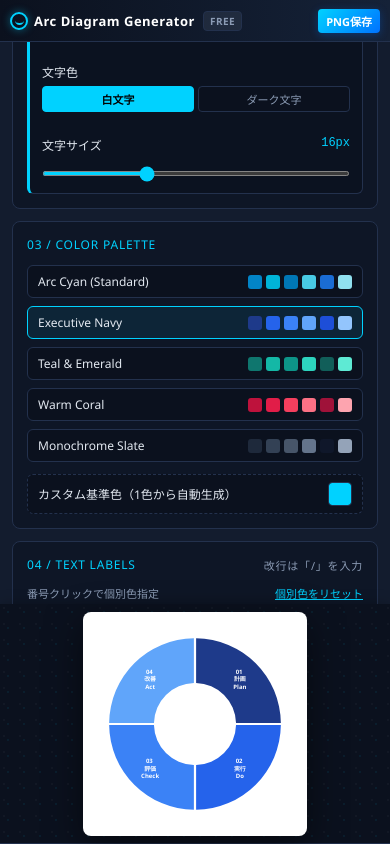
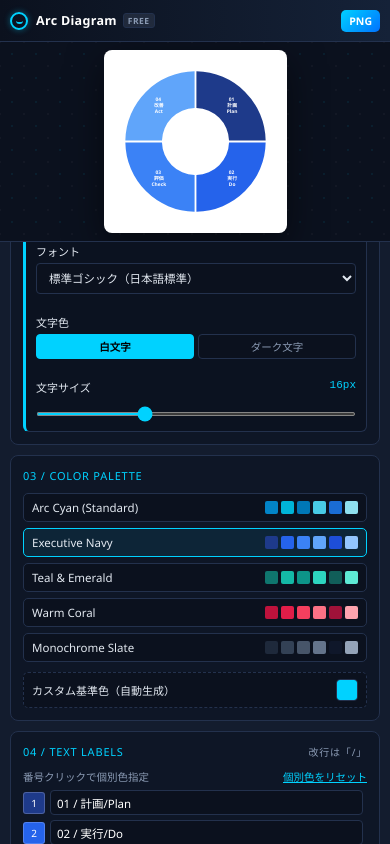
Before and after one commit to arcutilitylabs/app, a plain HTML site: page diagram-standard/index.html in a window 390 px wide. Both pictures are taken after a click on the element "Executive Navy". Drawn offline with Linux system fonts and the light colour scheme.

Commit message:
Improve HTML structure and style for responsiveness
Refactor HTML structure and styles for better responsiveness and aesthetics.

```diff
--- a/diagram-standard/index.html
+++ b/diagram-standard/index.html
@@ -2,7 +2,7 @@
 <html lang="ja">
 <head>
 <meta charset="UTF-8">
-<meta name="viewport" content="width=device-width, initial-scale=1.0">
+<meta name="viewport" content="width=device-width, initial-scale=1.0, maximum-scale=1.0, user-scalable=no">
 <title>Arc Diagram Generator | Arc Utility Labs</title>
 <style>
   :root {
@@ -25,17 +25,23 @@
     font-family: 'Hiragino Kaku Gothic ProN', 'Segoe UI', 'Meiryo', sans-serif;
   }
 
-  body {
+  html, body {
+    width: 100%;
+    height: 100%;
+    height: 100dvh;
+    overflow: hidden;
     background-color: var(--bg-dark);
     color: var(--text-main);
+  }
+
+  body {
     display: flex;
     flex-direction: column;
-    height: 100vh;
-    overflow: hidden;
   }
 
+  /* ヘッダー */
   header {
-    height: 46px;
+    height: 44px;
     background: linear-gradient(90deg, #0b111e 0%, #152238 100%);
     border-bottom: 1px solid var(--border-color);
     display: flex;
@@ -43,69 +49,75 @@
     justify-content: space-between;
     padding: 0 16px;
     flex-shrink: 0;
+    z-index: 100;
   }
 
   .brand {
     display: flex;
     align-items: center;
-    gap: 10px;
+    gap: 8px;
   }
 
   .brand-logo {
-    width: 22px;
-    height: 22px;
+    width: 18px;
+    height: 18px;
     border: 2px solid var(--accent-cyan);
     border-radius: 50%;
     position: relative;
     display: flex;
     align-items: center;
     justify-content: center;
-    box-shadow: 0 0 8px rgba(0, 210, 255, 0.4);
+    box-shadow: 0 0 6px rgba(0, 210, 255, 0.4);
+    flex-shrink: 0;
   }
 
   .brand-logo::after {
     content: '';
-    width: 9px;
-    height: 4px;
+    width: 7px;
+    height: 3px;
     border-bottom: 2px solid var(--accent-cyan);
-    border-radius: 0 0 8px 8px;
-    margin-top: 3px;
+    border-radius: 0 0 7px 7px;
+    margin-top: 2px;
   }
 
   .brand-title-wrap {
     display: flex;
     align-items: center;
-    gap: 8px;
+    gap: 6px;
   }
 
   .brand-title {
-    font-size: 15px;
+    font-size: 13.5px;
     font-weight: 600;
-    letter-spacing: 0.5px;
+    letter-spacing: 0.3px;
     color: #fff;
+    white-space: nowrap;
   }
 
   .free-badge {
-    background: rgba(139, 155, 180, 0.12);
+    background: rgba(139, 155, 180, 0.15);
     border: 1px solid var(--border-color);
     color: var(--text-muted);
-    font-size: 10px;
-    font-weight: 700;
-    padding: 2px 6px;
-    border-radius: 4px;
+    font-size: 8.5px;
+    font-weight: 800;
+    padding: 1px 4px;
+    border-radius: 3px;
     letter-spacing: 0.5px;
   }
 
   .brand-sub {
-    font-size: 12px;
+    font-size: 11px;
     color: var(--accent-cyan);
-    margin-left: 8px;
-    padding-left: 8px;
+    margin-left: 6px;
+    padding-left: 6px;
     border-left: 1px solid var(--border-color);
+    white-space: nowrap;
   }
 
+  /* 出力ボタン群 */
   .export-group {
     display: flex;
+    align-items: center;
     gap: 6px;
   }
 
@@ -113,14 +125,14 @@
     background: var(--panel-bg);
     color: var(--text-main);
     border: 1px solid var(--border-color);
-    padding: 5px 12px;
+    padding: 4px 10px;
     border-radius: 5px;
-    font-size: 12px;
+    font-size: 11.5px;
     cursor: pointer;
     transition: all 0.2s;
     display: flex;
     align-items: center;
-    gap: 5px;
+    gap: 4px;
     white-space: nowrap;
   }
 
@@ -134,69 +146,119 @@
     border: none;
     color: #fff;
     font-weight: 600;
-    box-shadow: 0 2px 8px rgba(0, 114, 255, 0.3);
   }
 
   .btn-primary:hover {
     opacity: 0.92;
-    transform: translateY(-1px);
+  }
+
+  .btn-text-short {
+    display: none;
   }
 
   .btn-text-full {
     display: inline;
   }
 
-  .btn-text-short {
-    display: none;
-  }
-
+  /* ワークスペース */
   .workspace {
     display: flex;
     flex: 1;
     overflow: hidden;
   }
 
+  /* サイドバー（PCでは左側） */
   .sidebar {
+    order: 1;
     width: 380px;
     background-color: var(--panel-bg);
     border-right: 1px solid var(--border-color);
     overflow-y: auto;
-    padding: 14px;
+    padding: 12px;
     display: flex;
     flex-direction: column;
-    gap: 14px;
+    gap: 12px;
     flex-shrink: 0;
   }
 
-  .bg-select-bar {
+  /* プレビューエリア（PCでは右側） */
+  .preview-area {
+    order: 2;
+    flex: 1;
+    display: flex;
+    align-items: center;
+    justify-content: center;
+    position: relative;
+    background-image:
+      radial-gradient(rgba(0, 210, 255, 0.07) 1px, transparent 1px),
+      radial-gradient(rgba(255, 255, 255, 0.03) 1px, transparent 1px);
+    background-size: 24px 24px;
+    background-position: 0 0, 12px 12px;
+    padding: 16px;
+    overflow: hidden;
+  }
+
+  .canvas-card {
+    width: 520px;
+    height: 520px;
+    max-width: 85vh;
+    max-height: 85vh;
+    border-radius: 12px;
+    display: flex;
+    align-items: center;
+    justify-content: center;
+    position: relative;
+    transition: background 0.2s;
+    flex-shrink: 0;
+  }
+
+  .canvas-card.bg-white {
+    background: #ffffff;
+    box-shadow: 0 12px 36px rgba(0, 0, 0, 0.5);
+  }
+
+  .canvas-card.bg-dark {
+    background: #0f172a;
+    border: 1px solid var(--border-color);
+    box-shadow: 0 12px 36px rgba(0, 0, 0, 0.6);
+  }
+
+  svg {
+    width: 100%;
+    height: 100%;
+    user-select: none;
+  }
+
+  /* 背景設定ボックス（サイドバー最上部） */
+  .bg-setting-box {
+    background: rgba(11, 17, 30, 0.6);
+    border: 1px solid var(--border-color);
+    border-radius: 6px;
+    padding: 7px 10px;
     display: flex;
     align-items: center;
     justify-content: space-between;
-    background: rgba(11, 17, 30, 0.6);
-    border: 1px solid var(--border-color);
-    border-radius: 6px;
-    padding: 8px 12px;
-    flex-shrink: 0;
+    gap: 8px;
   }
 
-  .bg-select-label {
+  .bg-setting-label {
     font-size: 11px;
     color: var(--text-muted);
-    letter-spacing: 0.3px;
+    white-space: nowrap;
   }
 
   .section-box {
     background: rgba(11, 17, 30, 0.5);
     border: 1px solid var(--border-color);
     border-radius: 8px;
-    padding: 14px;
+    padding: 12px;
   }
 
   .section-label {
-    font-size: 12px;
+    font-size: 11px;
     color: var(--accent-cyan);
     letter-spacing: 0.8px;
-    margin-bottom: 12px;
+    margin-bottom: 10px;
     display: flex;
     justify-content: space-between;
     align-items: center;
@@ -205,16 +267,16 @@
   .mode-list-vertical {
     display: flex;
     flex-direction: column;
-    gap: 7px;
+    gap: 6px;
   }
 
   .mode-btn {
     background: var(--bg-dark);
     border: 1px solid var(--border-color);
     color: var(--text-muted);
-    padding: 10px 12px;
-    border-radius: 6px;
-    font-size: 12px;
+    padding: 8px 10px;
+    border-radius: 5px;
+    font-size: 11.5px;
     cursor: pointer;
     text-align: left;
     transition: all 0.15s;
@@ -231,7 +293,7 @@
   }
 
   .control-row {
-    margin-bottom: 12px;
+    margin-bottom: 10px;
   }
 
   .control-row:last-child {
@@ -241,8 +303,8 @@
   .control-header {
     display: flex;
     justify-content: space-between;
-    font-size: 12px;
-    margin-bottom: 5px;
+    font-size: 11px;
+    margin-bottom: 4px;
     color: var(--text-main);
   }
 
@@ -255,7 +317,7 @@
     width: 100%;
     accent-color: var(--accent-cyan);
     cursor: pointer;
-    height: 5px;
+    height: 4px;
     background: var(--bg-dark);
     border-radius: 4px;
   }
@@ -265,9 +327,9 @@
     background: var(--bg-dark);
     border: 1px solid var(--border-color);
     color: var(--text-main);
-    padding: 7px 10px;
+    padding: 6px 8px;
     border-radius: 4px;
-    font-size: 12px;
+    font-size: 11.5px;
     outline: none;
     cursor: pointer;
   }
@@ -281,15 +343,15 @@
     border: 1px solid var(--border-color);
     border-left: 3px solid var(--accent-cyan);
     border-radius: 6px;
-    padding: 12px;
-    margin-top: 14px;
+    padding: 10px;
+    margin-top: 10px;
     display: flex;
     flex-direction: column;
-    gap: 12px;
+    gap: 10px;
   }
 
   .sub-group-header {
-    font-size: 11px;
+    font-size: 10.5px;
     color: var(--accent-cyan);
     letter-spacing: 0.5px;
     font-weight: 600;
@@ -304,11 +366,12 @@
     background: var(--bg-dark);
     border: 1px solid var(--border-color);
     color: var(--text-muted);
-    padding: 4px 10px;
+    padding: 4px 8px;
     border-radius: 4px;
-    font-size: 11px;
+    font-size: 10.5px;
     cursor: pointer;
     transition: all 0.2s;
+    white-space: nowrap;
   }
 
   .mini-btn.active {
@@ -321,8 +384,8 @@
   .palette-list {
     display: flex;
     flex-direction: column;
-    gap: 8px;
-    margin-bottom: 12px;
+    gap: 6px;
+    margin-bottom: 10px;
   }
 
   .palette-item {
@@ -331,10 +394,10 @@
     justify-content: space-between;
     background: var(--bg-dark);
     border: 1px solid var(--border-color);
-    padding: 7px 10px;
-    border-radius: 6px;
+    padding: 6px 8px;
+    border-radius: 5px;
     cursor: pointer;
-    font-size: 12px;
+    font-size: 11.5px;
   }
 
   .palette-item.active {
@@ -344,13 +407,13 @@
 
   .swatches {
     display: flex;
-    gap: 4px;
+    gap: 3px;
   }
 
   .swatch {
-    width: 14px;
-    height: 14px;
-    border-radius: 3px;
+    width: 13px;
+    height: 13px;
+    border-radius: 2px;
   }
 
   .custom-palette-row {
@@ -359,22 +422,22 @@
     justify-content: space-between;
     background: var(--bg-dark);
     border: 1px dashed var(--border-color);
-    padding: 7px 10px;
-    border-radius: 6px;
-    font-size: 12px;
+    padding: 6px 8px;
+    border-radius: 5px;
+    font-size: 11px;
   }
 
   .custom-picker-wrap {
     display: flex;
     align-items: center;
-    gap: 8px;
+    gap: 6px;
   }
 
   .custom-picker-wrap input[type="color"] {
     -webkit-appearance: none;
     border: 1px solid var(--border-color);
-    width: 24px;
-    height: 24px;
+    width: 22px;
+    height: 22px;
     border-radius: 4px;
     cursor: pointer;
     background: none;
@@ -387,18 +450,18 @@
 
   .custom-picker-wrap input[type="color"]::-webkit-color-swatch {
     border: none;
-    border-radius: 3px;
+    border-radius: 2px;
   }
 
   .labels-header-sub {
     display: flex;
     justify-content: space-between;
     align-items: center;
-    margin-bottom: 8px;
+    margin-bottom: 6px;
   }
 
   .reset-link {
-    font-size: 11px;
+    font-size: 10.5px;
     color: var(--accent-cyan);
     cursor: pointer;
     text-decoration: underline;
@@ -407,8 +470,8 @@
   .labels-container {
     display: flex;
     flex-direction: column;
-    gap: 6px;
-    max-height: 220px;
+    gap: 5px;
+    max-height: 200px;
     overflow-y: auto;
     padding-right: 4px;
   }
@@ -416,14 +479,14 @@
   .label-row {
     display: flex;
     align-items: center;
-    gap: 6px;
+    gap: 5px;
   }
 
   .label-index {
-    width: 24px;
-    height: 24px;
-    border-radius: 4px;
-    font-size: 11px;
+    width: 22px;
+    height: 22px;
+    border-radius: 3px;
+    font-size: 10px;
     display: flex;
     align-items: center;
     justify-content: center;
@@ -455,9 +518,9 @@
     background: var(--bg-dark);
     border: 1px solid var(--border-color);
     color: #fff;
-    padding: 5px 8px;
+    padding: 4px 6px;
     border-radius: 4px;
-    font-size: 12px;
+    font-size: 11.5px;
   }
 
   .label-input:focus {
@@ -465,130 +528,75 @@
     border-color: var(--accent-cyan);
   }
 
-  .preview-area {
-    flex: 1;
-    display: flex;
-    flex-direction: column;
-    align-items: center;
-    justify-content: center;
-    position: relative;
-    background-image:
-      radial-gradient(rgba(0, 210, 255, 0.07) 1px, transparent 1px),
-      radial-gradient(rgba(255, 255, 255, 0.03) 1px, transparent 1px);
-    background-size: 24px 24px;
-    background-position: 0 0, 12px 12px;
-  }
-
-  .canvas-card {
-    width: 560px;
-    height: 560px;
-    border-radius: 12px;
-    display: flex;
-    align-items: center;
-    justify-content: center;
-    position: relative;
-    transition: background 0.2s;
-  }
-
-  .canvas-card.bg-white {
-    background: #ffffff;
-    box-shadow: 0 12px 36px rgba(0, 0, 0, 0.5);
-  }
-
-  .canvas-card.bg-dark {
-    background: #0f172a;
-    border: 1px solid var(--border-color);
-    box-shadow: 0 12px 36px rgba(0, 0, 0, 0.6);
-  }
-
-  svg {
-    width: 100%;
-    height: 100%;
-    user-select: none;
-  }
-
-  /* スマートフォン・小型端末向けレスポンシブ（常時プレビュー固定） */
+  /* スマートフォン・小型端末向けレスポンシブ最適化 */
   @media (max-width: 860px) {
-    body {
-      height: 100vh;
-      overflow: hidden;
-    }
-
     header {
       height: 42px;
       padding: 0 10px;
-      flex-wrap: nowrap;
-      gap: 6px;
-    }
-
-    .brand {
-      gap: 6px;
-    }
-
-    .brand-logo {
-      width: 18px;
-      height: 18px;
     }
 
     .brand-title {
-      font-size: 13px;
+      font-size: 12.5px;
     }
 
     .brand-sub {
       display: none;
     }
 
-    .export-group {
-      gap: 4px;
-      flex-shrink: 0;
+    .btn-text-full {
+      display: none;
+    }
+
+    .btn-text-short {
+      display: inline;
     }
 
     .btn {
       padding: 4px 8px;
-      font-size: 11px;
-      gap: 2px;
-      border-radius: 4px;
+      font-size: 10.5px;
     }
 
-    .btn-text-full {
-      display: none;
-    }
-    .btn-text-short {
-      display: inline;
-      font-weight: 600;
-    }
-
+    /* ワークスペースを縦2段に分割 */
     .workspace {
       flex-direction: column;
-      height: calc(100vh - 42px);
+      height: calc(100% - 42px);
       overflow: hidden;
     }
 
+    /* ダイアグラムプレビュー（上部に常時固定表示） */
     .preview-area {
+      order: 1;
       flex: none;
       width: 100%;
-      height: 240px;
+      height: 200px;
+      max-height: 28vh;
       padding: 8px;
       border-bottom: 1px solid var(--border-color);
-      box-shadow: 0 4px 16px rgba(0, 0, 0, 0.4);
+      background-color: var(--bg-dark);
+      display: flex;
+      align-items: center;
+      justify-content: center;
       z-index: 10;
-      background-size: 16px 16px;
     }
 
     .canvas-card {
-      width: 224px;
-      height: 224px;
+      width: auto;
+      height: 100%;
+      aspect-ratio: 1 / 1;
+      max-width: 100%;
       border-radius: 8px;
     }
 
+    /* サイドバー（下部の独立スクロール領域） */
     .sidebar {
+      order: 2;
       flex: 1;
       width: 100%;
       border-right: none;
       overflow-y: auto;
       -webkit-overflow-scrolling: touch;
-      padding: 12px;
-      gap: 12px;
+      padding: 10px;
+      gap: 10px;
     }
   }
 </style>
@@ -599,31 +607,40 @@
   <div class="brand">
     <div class="brand-logo"></div>
     <div class="brand-title-wrap">
-      <span class="brand-title">Arc Diagram Generator</span>
+      <span class="brand-title">Arc Diagram</span>
       <span class="free-badge">FREE</span>
     </div>
     <span class="brand-sub">Arc Utility Labs</span>
   </div>
+
   <div class="export-group">
     <button class="btn btn-primary" onclick="downloadPNG()">
       <span class="btn-text-full">透過PNGを保存</span>
-      <span class="btn-text-short">PNG保存</span>
+      <span class="btn-text-short">PNG</span>
     </button>
   </div>
 </header>
 
 <div class="workspace">
+  <!-- プレビューエリア（HTML構造上で先に配置） -->
+  <main class="preview-area">
+    <div class="canvas-card bg-white" id="canvas-card">
+      <svg id="diagram-svg" viewBox="0 0 600 600" xmlns="http://www.w3.org/2000/svg"></svg>
+    </div>
+  </main>
+
+  <!-- サイドバー（設定操作・スクロール領域） -->
   <aside class="sidebar">
-    <!-- デザイン確認用背景設定（01の直上・スクロール連動） -->
-    <div class="bg-select-bar">
-      <span class="bg-select-label">デザイン確認用背景設定：</span>
+    <!-- デザイン確認用背景設定（最上部に配置） -->
+    <div class="bg-setting-box">
+      <span class="bg-setting-label">デザイン確認用背景設定：</span>
       <div class="btn-toggle-group">
-        <button class="mini-btn active" id="bg-btn-white" onclick="setPreviewBg('bg-white', this)">ホワイト</button>
-        <button class="mini-btn" id="bg-btn-dark" onclick="setPreviewBg('bg-dark', this)">ブラック</button>
+        <button class="mini-btn active" id="btn-bg-white" onclick="setPreviewBg('bg-white')">ホワイト</button>
+        <button class="mini-btn" id="btn-bg-dark" onclick="setPreviewBg('bg-dark')">ブラック</button>
       </div>
     </div>
 
-    <!-- 01: モード選択（縦並び） -->
+    <!-- 01: モード選択 -->
     <div class="section-box">
       <div class="section-label"><span>01 / DIAGRAM MODE</span></div>
       <div class="mode-list-vertical">
@@ -726,7 +743,7 @@
           </div>
         </div>
 
-        <div class="control-row" style="margin-bottom:0;">
+        <div class="control-row" style="margin-bottom:0;" id="row-base-font-size">
           <div class="control-header">
             <span>文字サイズ</span>
             <span class="control-val" id="val-font">16px</span>
@@ -735,7 +752,7 @@
         </div>
 
         <!-- レーダー用：文字位置 -->
-        <div class="control-row" id="row-label-offset" style="display:none; margin-bottom:0; margin-top:12px;">
+        <div class="control-row" id="row-label-offset" style="display:none; margin-bottom:0; margin-top:10px;">
           <div class="control-header">
             <span>文字位置</span>
             <span class="control-val" id="val-label-offset">32px</span>
@@ -751,7 +768,7 @@
       <div class="palette-list" id="palette-container"></div>
 
       <div class="custom-palette-row">
-        <span>カスタム基準色（1色から自動生成）</span>
+        <span>カスタム基準色（自動生成）</span>
         <div class="custom-picker-wrap">
           <input type="color" id="base-color-picker" value="#00d2ff" onchange="generateCustomPalette(this.value)">
         </div>
@@ -762,21 +779,15 @@
     <div class="section-box">
       <div class="section-label">
         <span>04 / TEXT LABELS</span>
-        <span style="font-size:11px; color:var(--text-muted);">改行は「/」を入力</span>
+        <span style="font-size:10px; color:var(--text-muted);">改行は「/」</span>
       </div>
       <div class="labels-header-sub">
-        <span style="font-size:11px; color:var(--text-muted);">番号クリックで個別色指定</span>
+        <span style="font-size:10.5px; color:var(--text-muted);">番号クリックで個別色指定</span>
         <span class="reset-link" onclick="resetOverrideColors()">個別色をリセット</span>
       </div>
       <div class="labels-container" id="labels-list"></div>
     </div>
   </aside>
-
-  <main class="preview-area">
-    <div class="canvas-card bg-white" id="canvas-card">
-      <svg id="diagram-svg" viewBox="0 0 600 600" xmlns="http://www.w3.org/2000/svg"></svg>
-    </div>
-  </main>
 </div>
 
 <script>
@@ -820,13 +831,6 @@
     renderPalettes();
     renderLabelInputs();
     render();
-  }
-
-  function setPreviewBg(bgClass, btn) {
-    const card = document.getElementById('canvas-card');
-    card.className = 'canvas-card ' + bgClass;
-    document.getElementById('bg-btn-white').classList.toggle('active', bgClass === 'bg-white');
-    document.getElementById('bg-btn-dark').classList.toggle('active', bgClass === 'bg-dark');
   }
 
   function hexToHsl(hex) {
@@ -1129,6 +1133,13 @@
     render();
   }
 
+  function setPreviewBg(bgClass) {
+    const card = document.getElementById('canvas-card');
+    card.className = 'canvas-card ' + bgClass;
+    document.getElementById('btn-bg-white').classList.toggle('active', bgClass === 'bg-white');
+    document.getElementById('btn-bg-dark').classList.toggle('active', bgClass === 'bg-dark');
+  }
+
   function polarToCartesian(cx, cy, r, angleDeg) {
     const rad = (angleDeg - 90) * Math.PI / 180.0;
     return {
@@ -1191,23 +1202,10 @@
     ].join(' ');
   }
 
-  function createChevronSegmentPath(cx, cy, rOut, rIn, startAngle, endAngle, gapPx, arrowVal) {
-    const step = endAngle - startAngle;
-    const rMid = (rOut + rIn) / 2;
-    const ringWidth = rOut - rIn;
-
-    const arrowDist = Math.min(arrowVal * 1.5, ringWidth * 0.45);
-    const arrowDeg = Math.min(step * 0.28, (arrowDist / rMid) * (180 / Math.PI));
-
-    const arcLenIn = Math.max(1, rIn) * (step * Math.PI / 180);
-    const maxSafeGap = Math.max(0, arcLenIn * 0.8 - 4);
-    const safeGap = Math.min(Math.max(0, gapPx), maxSafeGap);
-
-    const d = safeGap / 2;
-
-    const offsetOut = (d / rOut) * (180 / Math.PI);
-    const offsetMid = (d / rMid) * (180 / Math.PI);
-    const offsetIn = (d / Math.max(1, rIn)) * (180 / Math.PI);
+  function createChevronSegmentPath(cx, cy, rOut, rIn, startAngle, endAngle, safeD, arrowDeg) {
+    const offsetOut = (safeD / rOut) * (180 / Math.PI);
+    const offsetMid = (safeD / ((rOut + rIn) / 2)) * (180 / Math.PI);
+    const offsetIn = (safeD / Math.max(1, rIn)) * (180 / Math.PI);
 
     const aOutStart = startAngle + offsetOut;
     const aMidIndent = startAngle + arrowDeg + offsetMid;
@@ -1219,6 +1217,7 @@
 
     if (aOutEnd <= aOutStart || aInEnd <= aInStart) return '';
 
+    const rMid = (rOut + rIn) / 2;
     const pOutStart = polarToCartesian(cx, cy, rOut, aOutStart);
     const pOutEnd = polarToCartesian(cx, cy, rOut, aOutEnd);
     const pTip = polarToCartesian(cx, cy, rMid, aMidTip);
@@ -1294,9 +1293,14 @@
 
       const ringWidth = rOut - effectiveRIn;
       const rMid = (rOut + effectiveRIn) / 2;
+
       const arrowDist = Math.min(arrow * 1.5, ringWidth * 0.45);
-      const arrowDeg = (arrow > 0) ? Math.min(step * 0.28, (arrowDist / rMid) * (180 / Math.PI)) : 0;
-      const arrowOffset = arrowDeg / 2;
+      const maxSafeArrowDeg = Math.max(0, step * 0.35);
+      const targetArrowDeg = (arrowDist / rMid) * (180 / Math.PI);
+      const commonArrowDeg = (arrow > 0) ? Math.min(targetArrowDeg, maxSafeArrowDeg) : 0;
+
+      const maxSafeD = Math.max(0, (effectiveRIn * (step * Math.PI / 180) * 0.4));
+      const safeD = Math.min(gap / 2, maxSafeD);
 
       for (let i = 0; i < n; i++) {
         const startAngle = i * step + rot;
@@ -1309,11 +1313,12 @@
         if (arrow === 0) {
           d = createDonutSegmentPath(cx, cy, rOut, effectiveRIn, startAngle, endAngle, gap);
         } else {
-          d = createChevronSegmentPath(cx, cy, rOut, effectiveRIn, startAngle, endAngle, gap, arrow);
+          d = createChevronSegmentPath(cx, cy, rOut, effectiveRIn, startAngle, endAngle, safeD, commonArrowDeg);
         }
 
         html += `<path d="${d}" fill="${color}" />`;
 
+        const arrowOffset = commonArrowDeg / 2;
         const midAngle = (startAngle + endAngle) / 2 + arrowOffset;
         const labelPos = polarToCartesian(cx, cy, labelRadius, midAngle);
         html += renderMultilineText(labelPos.x, labelPos.y, state.labels[i], fontSize, state.textColor);
```
